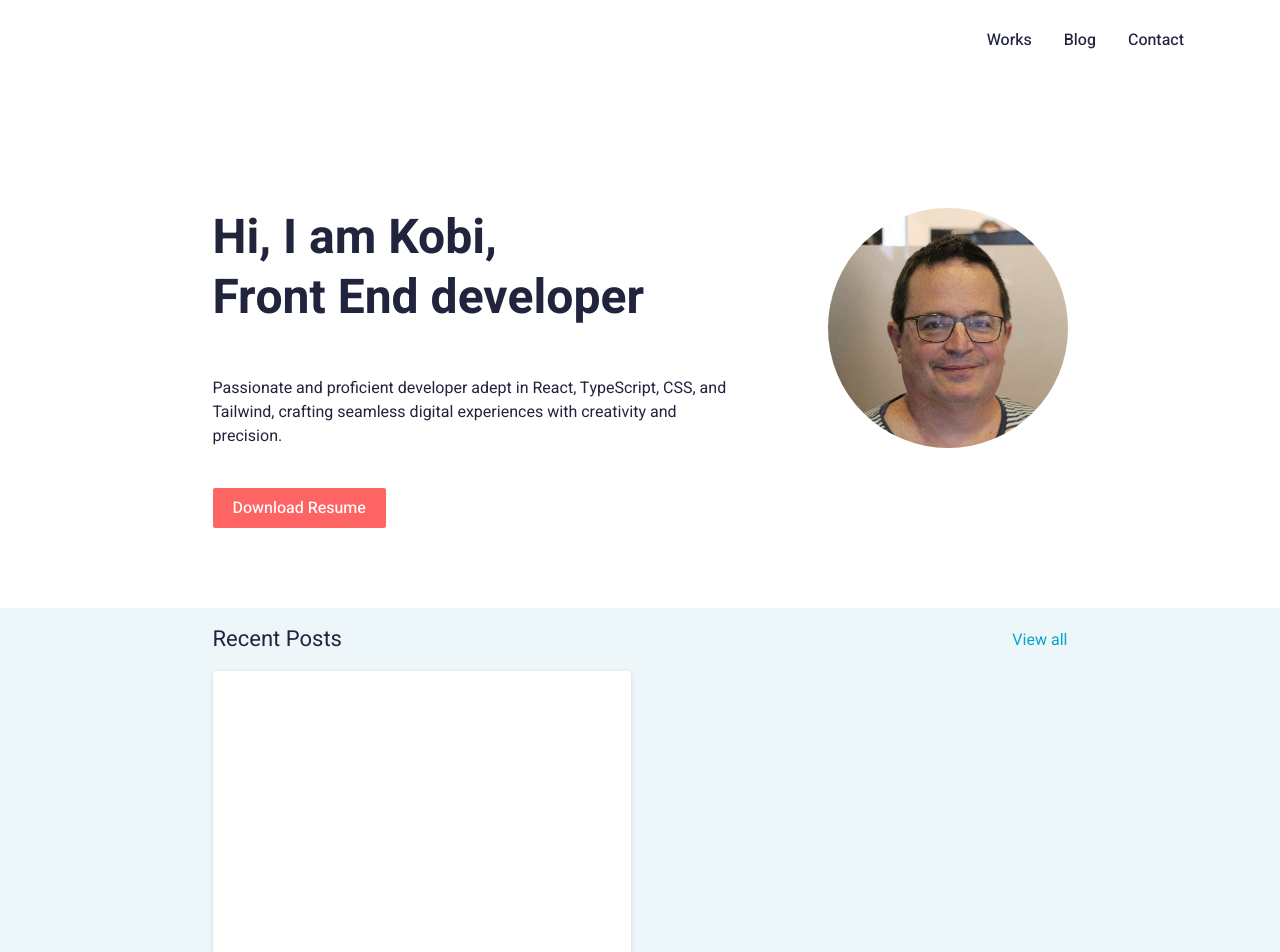
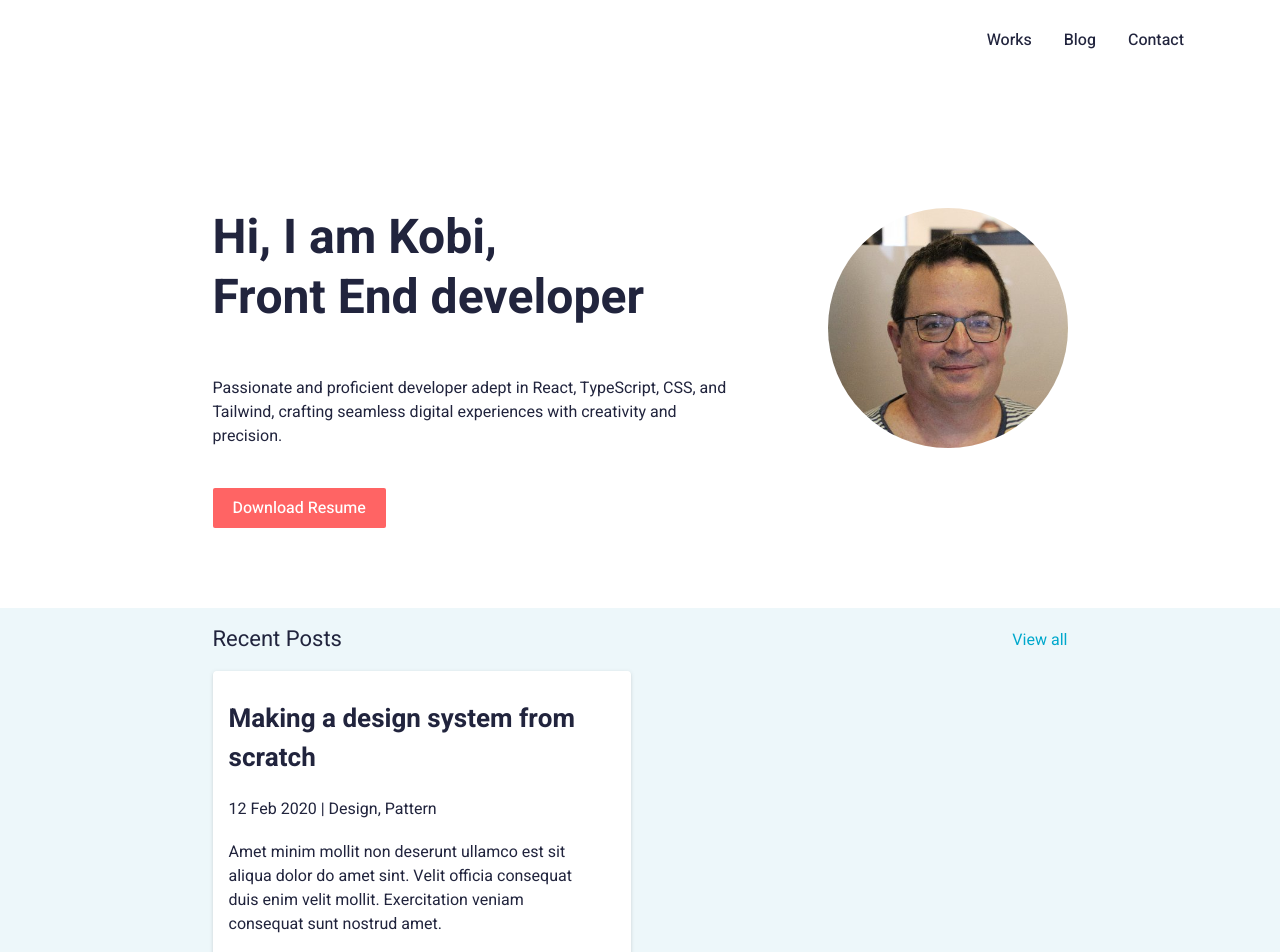
Before and after one commit to krasnoff/my-personal-web-app, a Next.js app: page / in a window 1280 px wide. Shown: the top 952 px of the page. Built offline with nearby package versions, Linux system fonts and the light colour scheme.

Commit message:
complete box

```diff
--- a/app/page.tsx
+++ b/app/page.tsx
@@ -28,7 +28,13 @@ export default function Home() {
               <div><Link href="/blog" className="text-secondary">View all</Link></div>
             </div>
             <div className="flex grow items-start">
-              <div className="bg-white w-[26.125rem] h-[18.4375rem] rounded drop-shadow"></div>
+              <div className="bg-white w-[26.125rem] h-[18.4375rem] rounded drop-shadow pt-[1.8rem] pb-[1.875rem] pl-[1rem] pr-[2.6875rem]">
+                <div className="font-bold text-[1.625rem]">Making a design system from scratch</div>
+                <div className=" pt-[1.2rem] pb-[1.2rem]">12 Feb 2020   |   Design, Pattern</div>
+                <div>
+                  Amet minim mollit non deserunt ullamco est sit aliqua dolor do amet sint. Velit officia consequat duis enim velit mollit. Exercitation veniam consequat sunt nostrud amet.
+                </div>
+              </div>
             </div>
           </div>
         </div>
```
